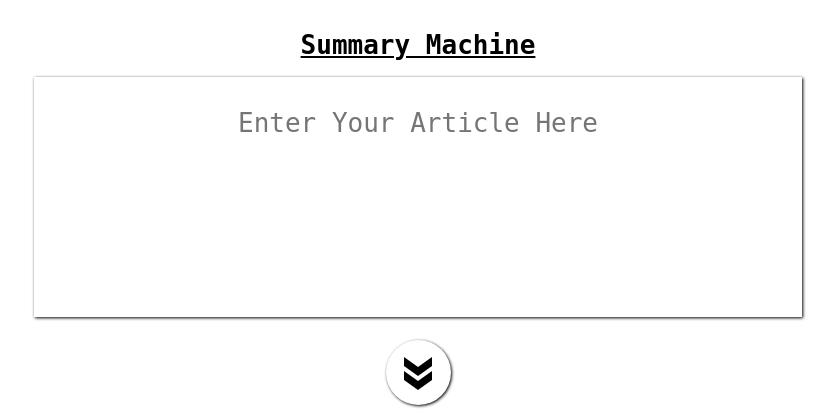
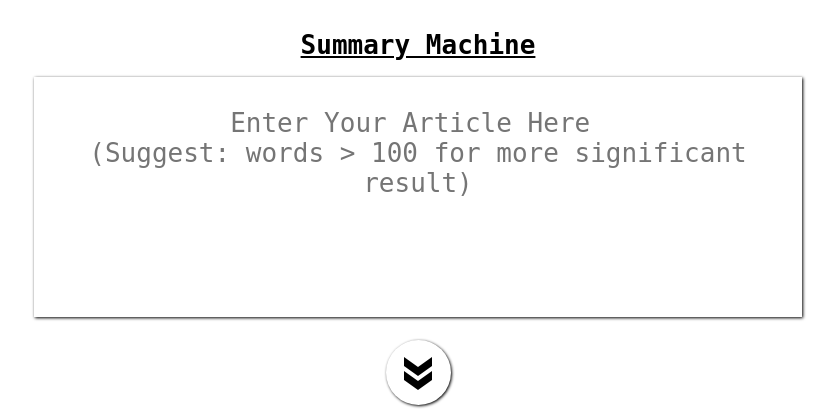
Before and after one commit to JackyIsCool/flask-summary-website, a Flask app: page / in a window 1280 px wide. Shown: the top 420 px of the page, without its empty margins (222-1059 px from the left). Run offline with Flask 2, Linux system fonts and the light colour scheme.

Commit message:
Remove max_length and min_length limit, and placeholder's suggestion text updateupdate

```diff
--- a/__init__.py
+++ b/__init__.py
@@ -30,7 +30,7 @@ def summary_page(article):
     return getSummary(article)
 
 def getSummary(article:string) -> string:
-    summary = summarizer(article, max_length=48, min_length=24, do_sample=False);
+    summary = summarizer(article, do_sample=False);
     return summary[0]["summary_text"]
 
 if (__name__ == "__main__"):
--- a/templates/index.html
+++ b/templates/index.html
@@ -87,7 +87,7 @@
 <body>
     <h1>Summary Machine</h1>
     <form action="" method="post">
-        <textarea name="name" cols="1" rows="5" placeholder="Enter Your Article Here">{{request.form['name']}}</textarea>
+        <textarea name="name" cols="1" rows="5" placeholder="Enter Your Article Here &#10;(Suggest: words > 100 for more significant result)">{{request.form['name']}}</textarea>
         <button type="submit">
             <img src="/static/arrow.png" alt="">
         </button>
```
